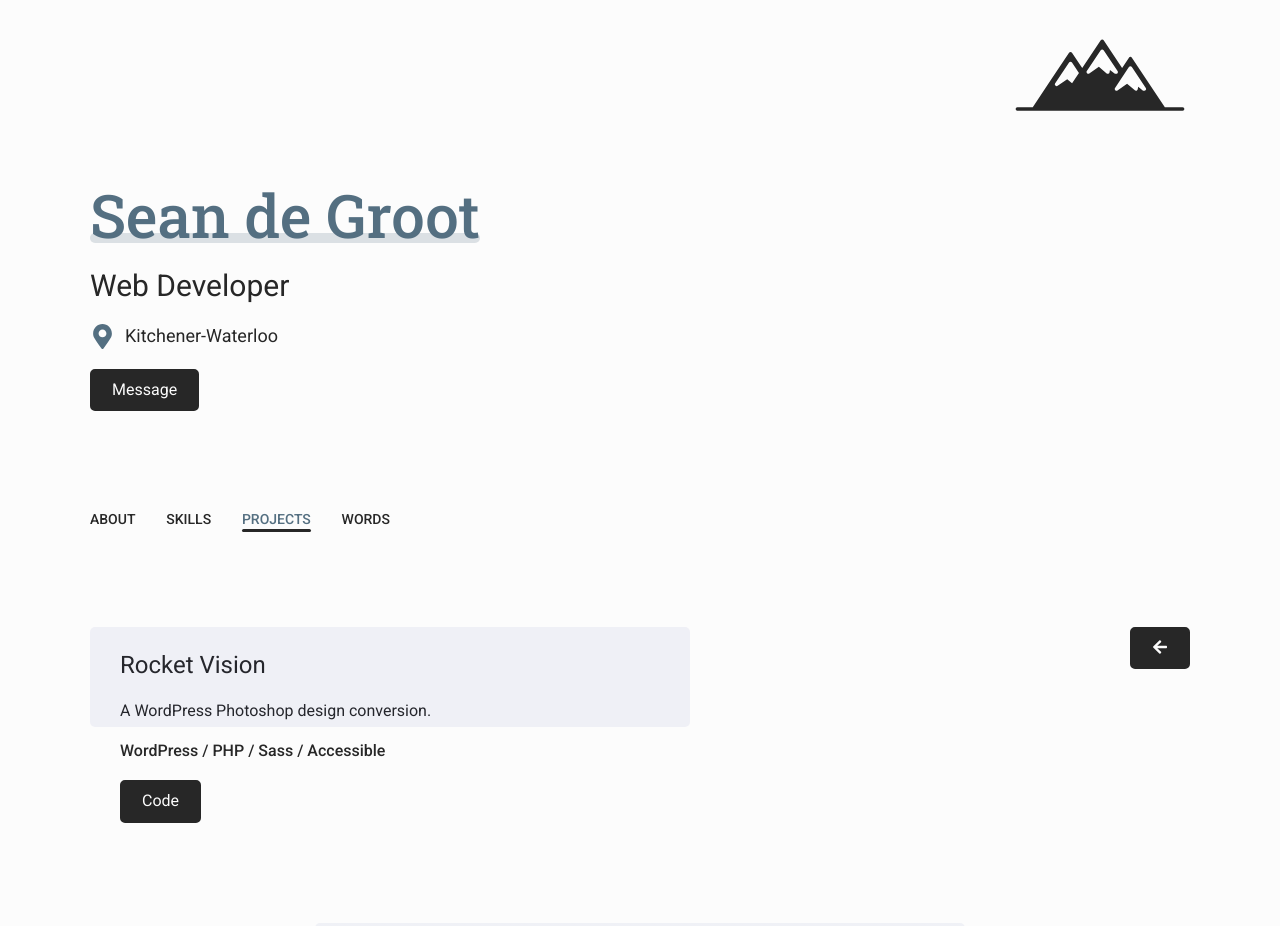
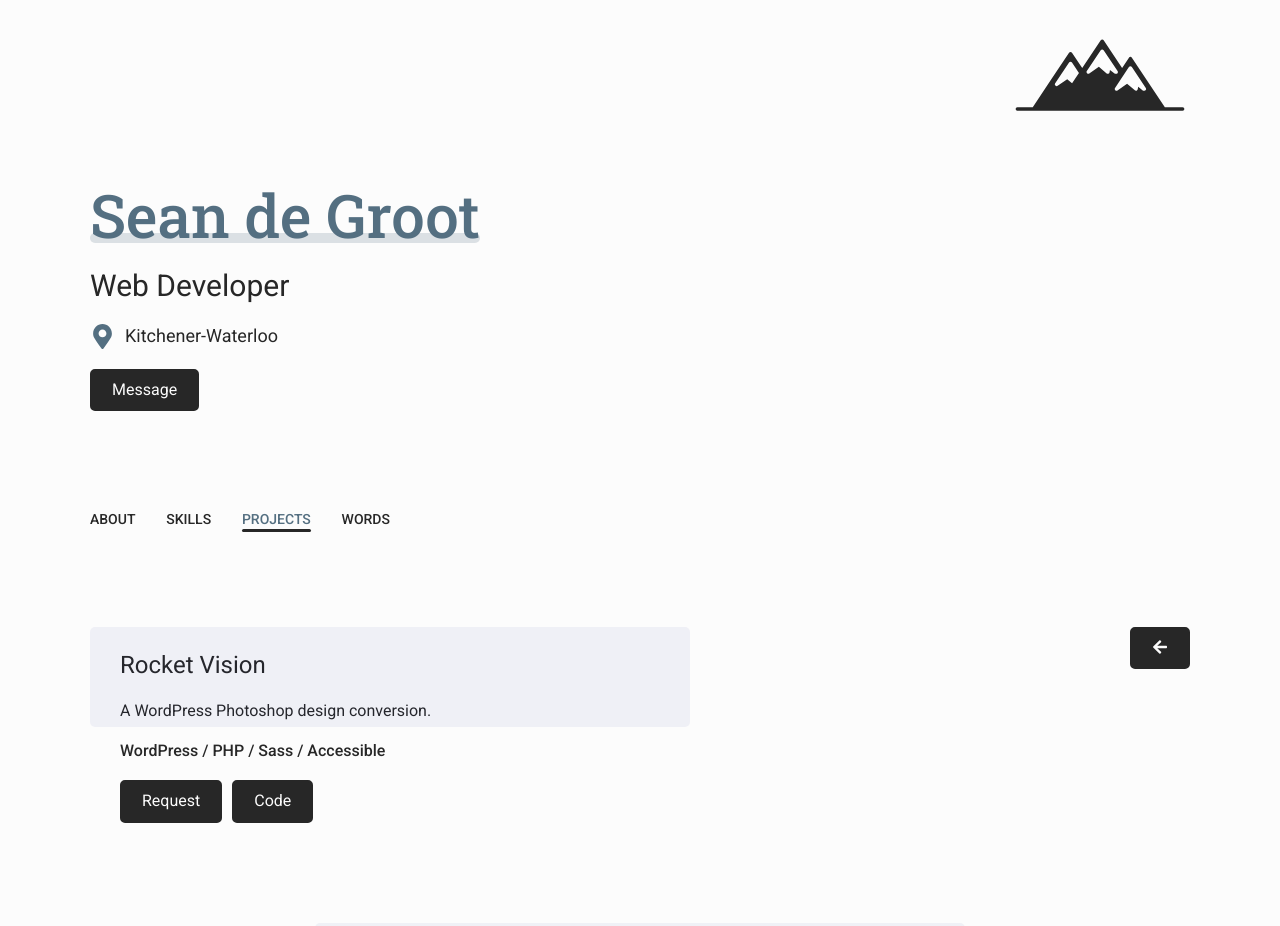
Before and after one commit to seandaniel/portfolio-v3, a React (Create React App) app: page /rocket-vision in a window 1280 px wide. Shown: the top 926 px of the page. Built offline with nearby package versions, Linux system fonts and the light colour scheme.

Commit message:
Added request option

```diff
--- a/src/Components/Projects/RocketVision.js
+++ b/src/Components/Projects/RocketVision.js
@@ -15,6 +15,7 @@ const RocketVision = () => {
           <p>A WordPress Photoshop design conversion.</p>
           <h4>WordPress / PHP / Sass / Accessible</h4>
           <div className="button-container">
+            <a href="mailto:degroot.sd@gmail.com" className="button">Request</a>
             <a href="https://github.com/seandaniel/rocket-vision" target="_blank" rel="noopener noreferrer" className="button">Code</a>
             <Link to="/" className="button button-back button-mobile" aria-label="Back"><FaArrowLeft /></Link>
           </div>
```
